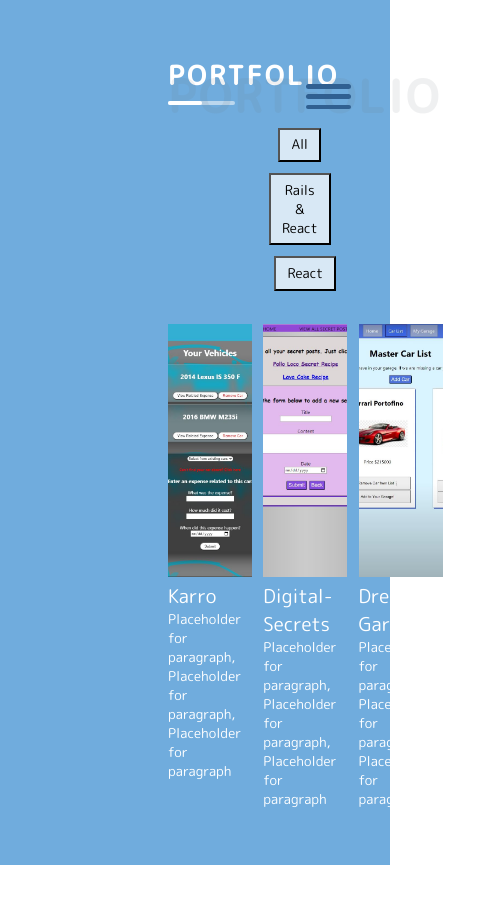
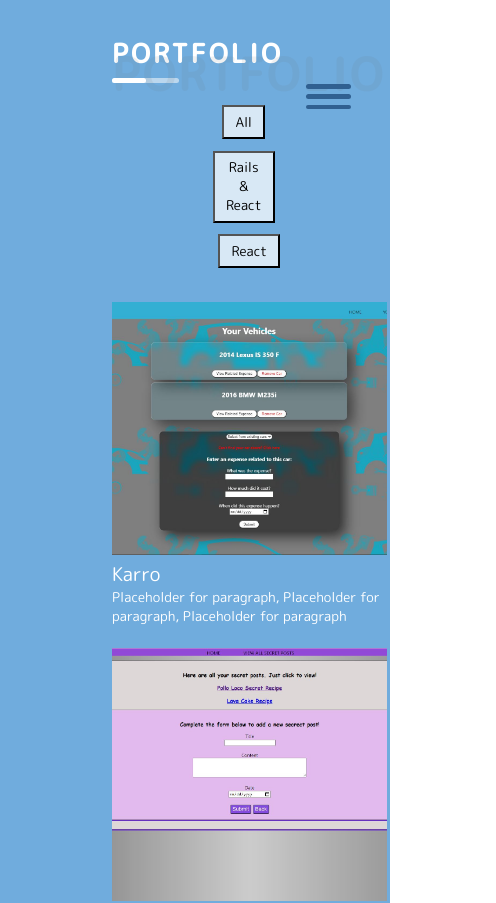
Before and after one commit to FranciscoNav/francisco-portfolio, a React (Create React App) app: page /portfolio in a window 390 px wide. Shown: the top 903 px of the page, 496 px wide, since content can reach past the window. Before the commit the page ends 865 px from the top, so only its background shows below. Built offline with nearby package versions, Linux system fonts and the light colour scheme.

Commit message:
improved flex of porfolio page when on mobile device

```diff
--- a/src/styles/layout.scss
+++ b/src/styles/layout.scss
@@ -32,6 +32,12 @@
         position: relative;
         .content{
             margin: 5rem 15rem;
+            @media screen and (max-width: 1100px){
+                margin: 2rem 10rem;
+            }
+            @media screen and (max-width: 1400px){
+                margin: 3rem 10rem;
+            }
         }
         @media screen and (max-width: 1000px){
             margin-left: 0;
--- a/src/styles/portfolio.scss
+++ b/src/styles/portfolio.scss
@@ -8,6 +8,12 @@
     grid-template-columns: repeat(3, 1fr);
     row-gap: 2rem;
     column-gap: 1rem;
+    @media screen and (max-width: 1500px){
+        grid-template-columns: repeat(2, 1fr);
+    }
+    @media screen and (max-width: 900px){
+        grid-template-columns: repeat(1, 1fr);
+    }
     .project{
         .image-data{
             position: relative;
```
